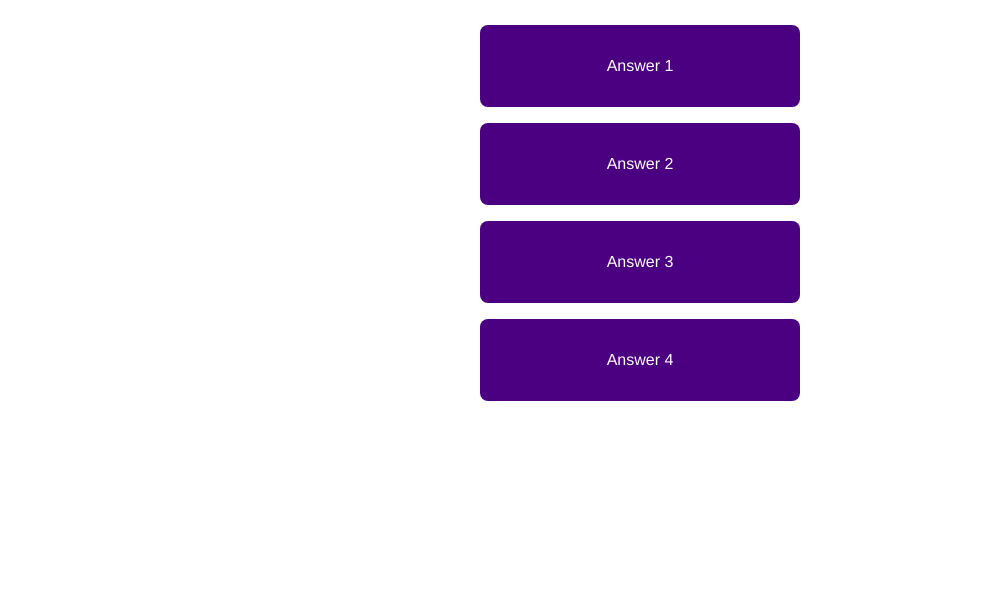
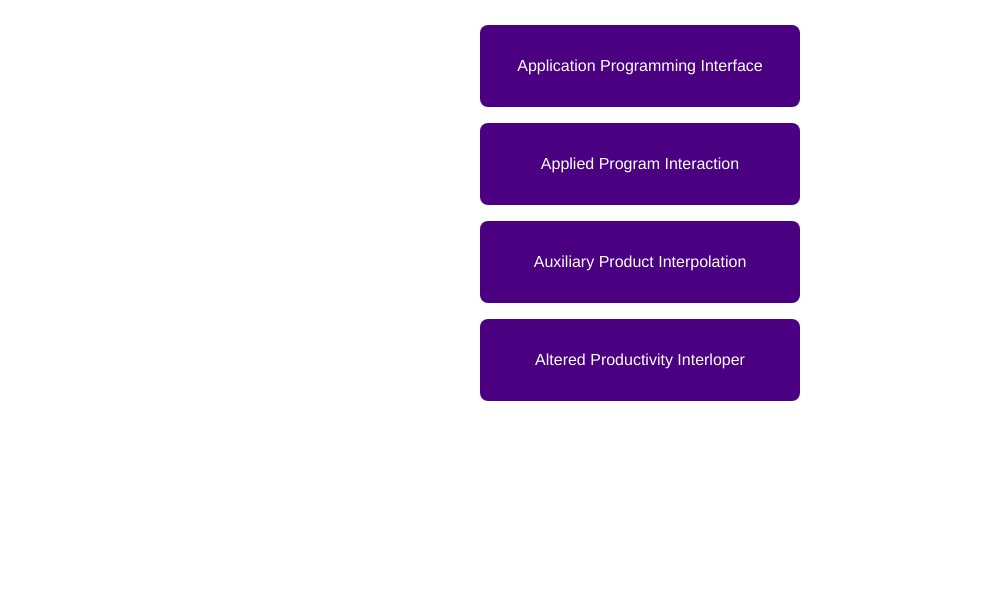
Before and after one commit to MalikHenry1/MAH-Code-Quiz-HW4, a plain HTML site: page quiz.html in a window 1280 px wide. Shown: the part 245-838 px from the top of the page, without its empty margins (0-992 px from the left). Drawn offline with Linux system fonts and the light colour scheme.

Commit message:
added real questions

```diff
--- a/script.js
+++ b/script.js
@@ -3,63 +3,63 @@ var questionEl = document.querySelector('#question1');
 var answers = Array.from(document.querySelectorAll('.answer-text'));
 var progressText = document.querySelector('#progressText');
 var score = document.querySelector('#question1');
-var timeLeft = 100;
+var timeLeft = 60;
 
 // Questions Array
 var questions = [
     {
-        question: "Question 1",
-        answers: ["Answer 1", "Answer 2", "Answer 3", "Answer 4"],
-        answer: "Answer 1" // change to string
+        question: "What does API stand for?",
+        answers: ["Application Programming Interface", "Applied Program Interaction", "Auxiliary Product Interpolation", "Altered Productivity Interloper"],
+        answer: "Application Programming Interface" // change to string
     },
     {
-        question: "Question 2",
-        answers: ["Answer 1", "Answer 2", "Answer 3", "Answer 4"],
-        answer: "Answer 1"
+        question: "What does HTML stand for?",
+        answers: ["Holographic Terabyte Metastasis Loop", "Hypertext Transfer Manual Language", "Hypertext Markup Language", "Halted Transfer Marked Loop"],
+        answer: "Hypertext Markup Language"
     },
     {
-        question: "Question 3",
-        answers: ["Answer 1", "Answer 2", "Answer 3", "Answer 4"],
-        answer: "Answer 1"
+        question: "What does CSS stand for?",
+        answers: ["Computer Surround Styling", "Cascading Style Sheets", "Computational Server System", "Compound Stack Server"],
+        answer: "Cascading Style Sheets"
     },
     {
-        question: "Question 4",
-        answers: ["Answer 1", "Answer 2", "Answer 3", "Answer 4"],
-        answer: "Answer 1"
+        question: "What data type has either true or false as its value?",
+        answers: ["number", "float", "string", "boolean"],
+        answer: "boolean"
     },
     {
-        question: "Question 5",
-        answers: ["Answer 1", "Answer 2", "Answer 3", "Answer 4"],
-        answer:"Answer 1"
+        question: "What does DOM stand for?",
+        answers: ["Direct Organization Model", "Document Object Model", "Disassembled Object Markup", "Distinct Orbital Module"],
+        answer:"Document Object Model"
     },
     {
-        question: "Question 6",
-        answers: ["Answer 1", "Answer 2", "Answer 3", "Answer 4"],
-        answer: "Answer 1"
+        question: "What is the data type of window.confirm?",
+        answers: ["string", "number", "float", "boolean"],
+        answer: "boolean"
     },
 
     {
-        question: "Question 7",
-        answers: ["Answer 1", "Answer 2", "Answer 3", "Answer 4"],
-        answer: "Answer 1"
+        question: "The getElementById method is equivalent to _______.",
+        answers: ["window.prompt", "querySelector", "stringify", "LocalStorage"],
+        answer: "querySelector"
     },
 
     {
-        question: "Question 8",
-        answers: ["Answer 1", "Answer 2", "Answer 3", "Answer 4"],
-        answer: "Answer 1"
+        question: "An if/else statement is enclosed in _______.",
+        answers: ["curly braces", "quotations", "parantheses", "square brackets"],
+        answer: "parantheses"
     },
 
     {
-        question: "Question 9",
-        answers: ["Answer 1", "Answer 2", "Answer 3", "Answer 4"],
-        answer: "Answer 1"
+        question: "An array is used to store _____.",
+        answers: ["numbers", "strings", "other arrays", "all of the above"],
+        answer: "all of the above"
     },
 
     {
-        question: "Question 10",
-        answers: ["Answer 1", "Answer 2", "Answer 3", "Answer 4"],
-        answer: "Answer 1"
+        question: "Strings must be enclosed in",
+        answers: ["curly braces", "quotations", "parantheses", "square brackets"],
+        answer: "quotations"
     }
 
 
@@ -133,10 +133,23 @@ function timer() {
         if (timeLeft<=0) {
             timeLeftEl.textContent = "GAME OVER"
             clearInterval(timeLeftInterval);
+            // window.location.href = "highscore.html"
         }
         timeLeftEl.textContent = "Time Left: " + timeLeft + "s";
         timeLeft--;
     }, 1000);
+}
+
+function saveHighScores() {
+    var initials = initialsDiv.value.trim();
+    // TODO make sure initials is not empty;
+    // grabbing an empty array or scores array from local storage
+    var scores = JSON.parse(window.localStorage.getItem('scores')) || [];
+    // creatnig a new object with the values from the user, creating keys based off user score and initials
+    var newScore = {score:score,initials:initials};
+    // pushing the new object into the array
+    scores.push(newScore);
+    window.localStorage.setItem("scores", JSON.stringify(scores));
 }
 
 function startQuiz() {
--- a/style.css
+++ b/style.css
@@ -20,6 +20,10 @@ h2 {
     font-size: 3rem;
     color: black;
     margin-bottom: 2.5rem;
+}
+
+.hidden{
+    display: none;
 }
 
 p{
```
Also changed, not shown: highscore.js (added, +13 -0 lines).
